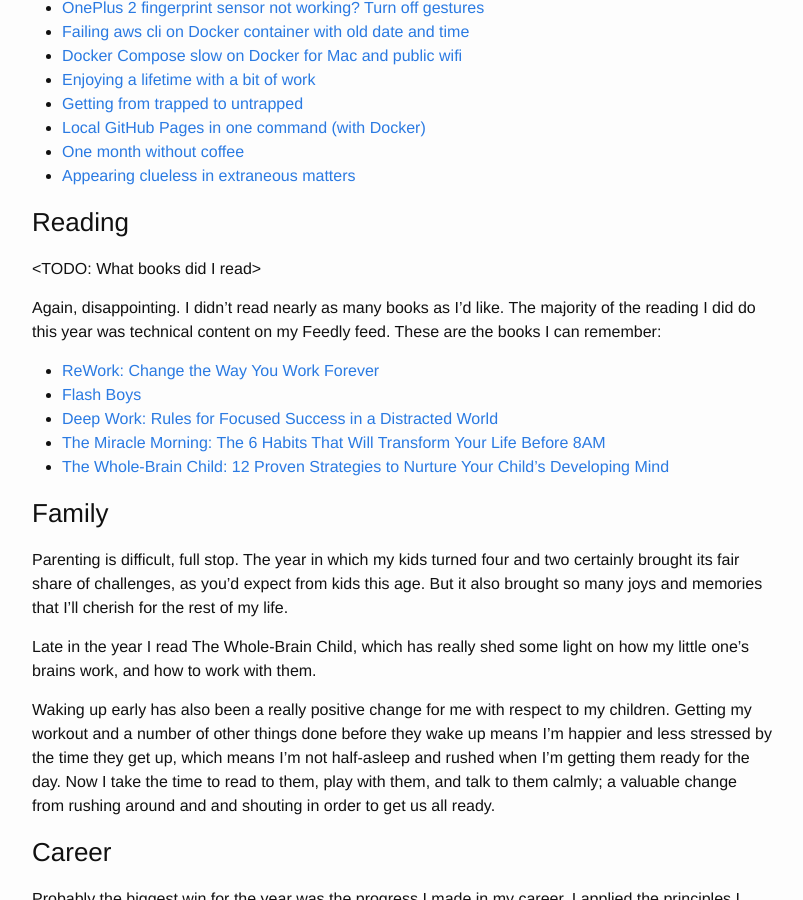
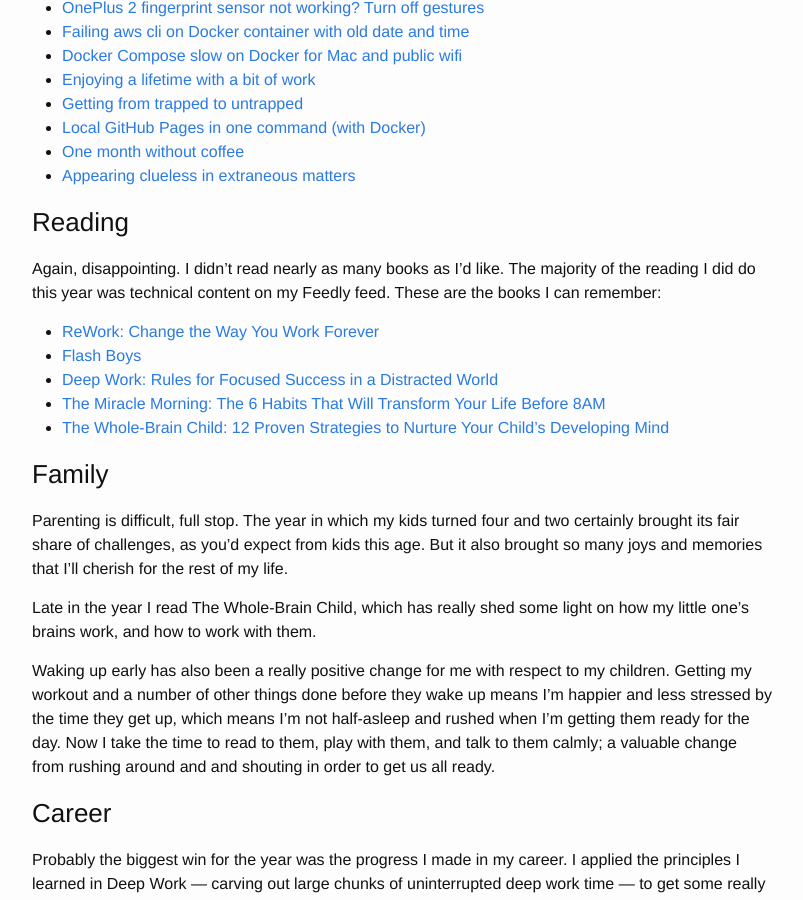
Before and after one commit to awolski/awolski.github.io, a Jekyll site: the page built from _posts/2017-01-02-2016-mini-review.md, in a window 1280 px wide and 900 px high, scrolled down 1040 px. Shown: the whole window, without its empty margins (238-1041 px from the left). Built offline with Jekyll 4.4.1, drawn with Linux system fonts in a browser that asks for light colours; comment, search, counter and statistics services are not loaded.

Commit message:
Fix formatting of 2016 review post

```diff
--- a/_posts/2017-01-02-2016-mini-review.md
+++ b/_posts/2017-01-02-2016-mini-review.md
@@ -36,8 +36,6 @@
 
 ### Reading
 
-<TODO: What books did I read>
-
 Again, disappointing. I didn't read nearly as many books as I'd like. The majority of the reading I did do this year was technical content on my Feedly feed. These are the books I can remember:
 
 * [ReWork: Change the Way You Work Forever](https://www.amazon.co.uk/dp/B003ELY7PG)
```
